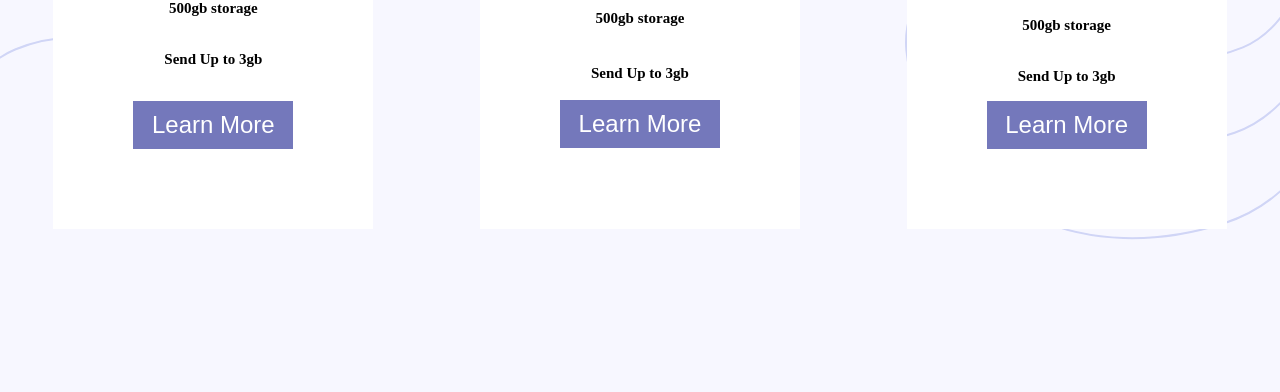
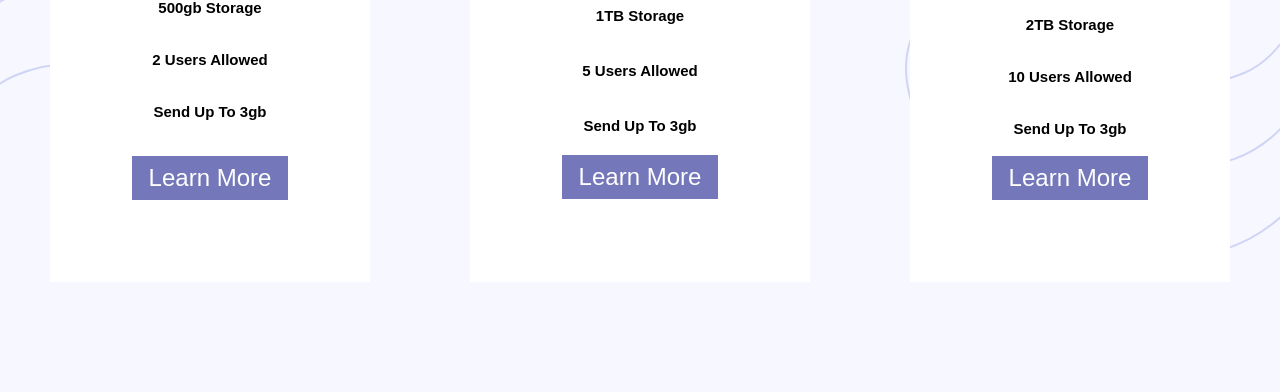
Before and after one commit to mike14112/Price-component, a plain HTML site: page index.html in a window 1280 px wide. Shown: the part 408-800 px from the top of the page. Drawn offline with Linux system fonts and the light colour scheme.

Commit message:
add fonts   fixed  bugs

```diff
--- a/index.html
+++ b/index.html
@@ -29,7 +29,6 @@
            </div>
        </div>
    </div>
-
 <div class="price-component">
    <div class="basic-section select">
    <h1>Basic</h1>
@@ -38,6 +37,9 @@
    <br>
     <br>
     <span>500gb storage</span>
+    <br>
+    <br>
+    <span>2 Users Allowed</span>
     <br>
     <br>
    <span>Send Up to 3gb</span>
@@ -50,8 +52,11 @@
      <span style="font-size: 40px;">$ <span class="p-price">29.99</span></span>
      <br>
      <br>
-     <span>500gb storage</span>
+     <span>1TB storage</span>
      <br>
+      <br>
+      <span>5 Users Allowed</span>
+      <br>
       <br>
      <span>Send Up to 3gb</span>
      <button class="btn">Learn More</button>
@@ -62,10 +67,13 @@
     <span style="font-size: 40px;">$ <span class="m-price" >39.99</span></span>
     <br>
     <br>
-    <span>500gb storage</span>
+    <span>2TB storage</span>
     <br>
      <br>
-    <span>Send Up to 3gb</span>
+     <span>10 Users Allowed</span>
+     <br>
+     <br>
+    <span >Send Up to 3gb</span>
     <button class="btn">Learn More</button>
    </div>
 </div>
--- a/main.css
+++ b/main.css
@@ -6,9 +6,11 @@
 
 
 body{
+   @import url('https://fonts.googleapis.com/css2?family=Montserrat:ital,wght@1,700&display=swap');
     background-image: url(img/bg-top.svg);
     background-repeat:no-repeat;
     background-position: right;
+    font-family: 'Montserrat', sans-serif;
     font-weight: 700;
     font-size: 15px;
     background-color:#F7F7FF;
@@ -18,10 +20,6 @@ body{
 
 
 
-/* .img-top{
-  background-repeat:no-repeat;
-  margin-left: 20rem;
-} */
 .img-bottom{
   background-repeat:no-repeat;
   margin-right: 15rem;
@@ -141,16 +139,28 @@ margin-left: 2rem;
     background-color: #7478BB;
     color:white;
     cursor: pointer;
-   }
+  }
+
+ span{
+    border-bottom: 1px solid white;
+  text-transform: capitalize;
+
+  }
+
+  .border{
+     text-decoration: underline white;
+     text-underline-offset: 20px;
+  }
 
   .btn{
+    border: 2px solid white;
     width: 10rem;
     height: 3rem;
     background-color:#7478BB;
-    border:none;
     color: white;
    font-size: 24px;
    margin-top: 1rem;
+
   }
   .btn:hover{
     background-color: white;
@@ -170,6 +180,7 @@ margin-left: 2rem;
   .m-price{
     font-size: 40px;
   }
+
 @media screen and (max-width: 640px) {
   .price-component{
     display: flex;
```
